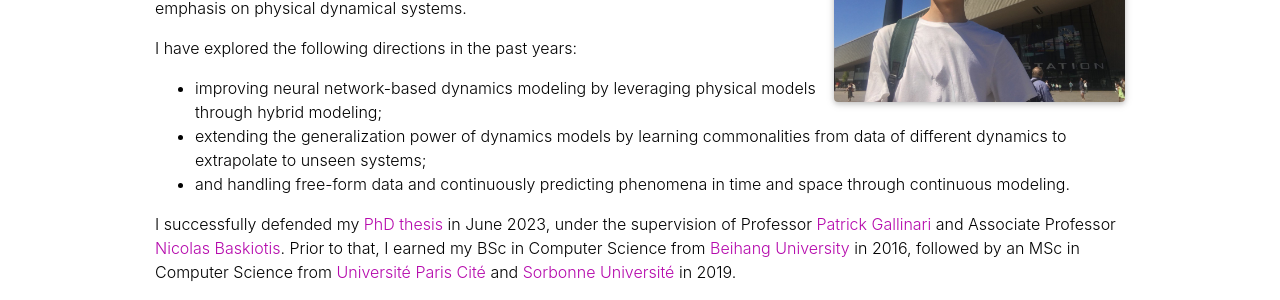
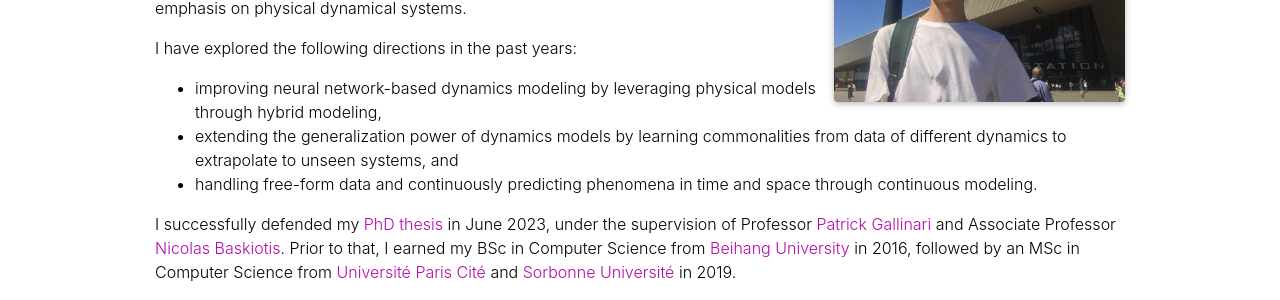
Before and after one commit to yuan-yin/yuan-yin.github.io, a Jekyll site: the page built from _pages/about.md, in a window 1280 px wide and 1209 px high. Shown: the part 317-617 px from the top of the window. Built offline with Jekyll 4.4.1, drawn with Linux system fonts in a browser that asks for light colours; full-size pictures stand in for the smaller copies a plugin makes; some web fonts are replaced; comment, search, counter and statistics services are not loaded; a style sheet for code colours, icons or effects is not loaded.

Commit message:
remove year

```diff
--- a/_bibliography/papers.bib
+++ b/_bibliography/papers.bib
@@ -49,7 +49,7 @@
 	year = {2022}}
 
 @inproceedings{YinKFRG2022,
-  abbr={ICLR 2023},
+  abbr={ICLR},
 	author = {Yuan Yin* and Matthieu Kirchmeyer* and Jean{-}Yves Franceschi and Alain Rakotomamonjy and Patrick Gallinari},
 	title = {Continuous {PDE} Dynamics Forecasting with Implicit Neural Representations},
 	booktitle = {The Eleventh International Conference on Learning Representations, {ICLR} 2023, Kigali, Rwanda, May 1-5, 2023},
@@ -70,7 +70,7 @@
 	year = {2020}}
 
 @inproceedings{yin2019,
-  abbr={CI 2019},
+  abbr={CI},
 	author = {Yin, Yuan and Pajot, Arthur and de B{\'e}zenac, Emmanuel and Gallinari, Patrick},
 	booktitle = {Proceedings of the 9th International Workshop on Climate Informatics: CI 2019},
 	doi = {10.5065/y82j-f154},
--- a/_pages/about.md
+++ b/_pages/about.md
@@ -21,8 +21,8 @@
 My research focuses on machine learning and deep learning for spatiotemporal sequence modeling, prediction, and analysis of complex behaviors, with a special emphasis on physical dynamical systems.
 
 I have explored the following directions in the past years:
-- improving neural network-based dynamics modeling by leveraging physical models through hybrid modeling;
-- extending the generalization power of dynamics models by learning commonalities from data of different dynamics to extrapolate to unseen systems;
-- and handling free-form data and continuously predicting phenomena in time and space through continuous modeling.
+- improving neural network-based dynamics modeling by leveraging physical models through hybrid modeling,
+- extending the generalization power of dynamics models by learning commonalities from data of different dynamics to extrapolate to unseen systems, and
+- handling free-form data and continuously predicting phenomena in time and space through continuous modeling.
 
 I successfully defended my [PhD thesis](https://theses.hal.science/tel-04164673) in June 2023, under the supervision of Professor [Patrick Gallinari](https://pages.isir.upmc.fr/gallinari/) and Associate Professor [Nicolas Baskiotis](https://www.isir.upmc.fr/personnel/baskiotis/). Prior to that, I earned my BSc in Computer Science from [Beihang University](https://ev.buaa.edu.cn) in 2016, followed by an MSc in Computer Science from [Université Paris Cité](https://u-paris.fr) and [Sorbonne Université](https://www.sorbonne-universite.fr) in 2019.
```
